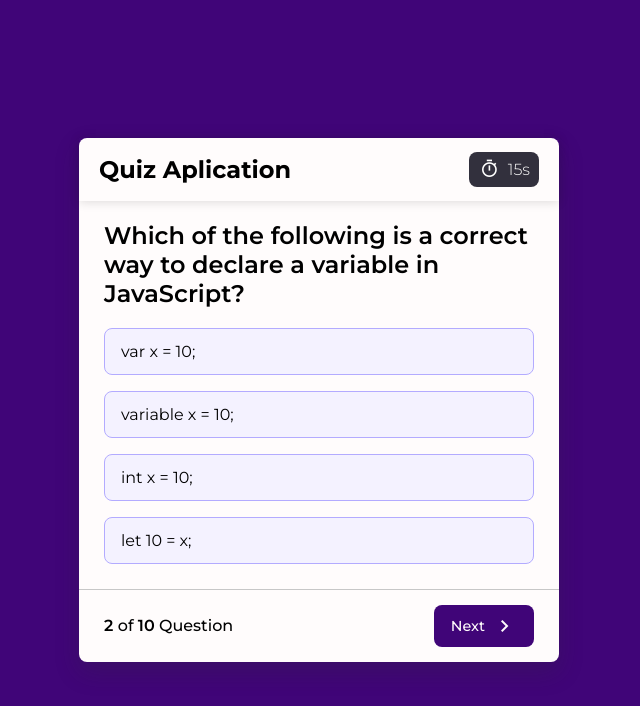
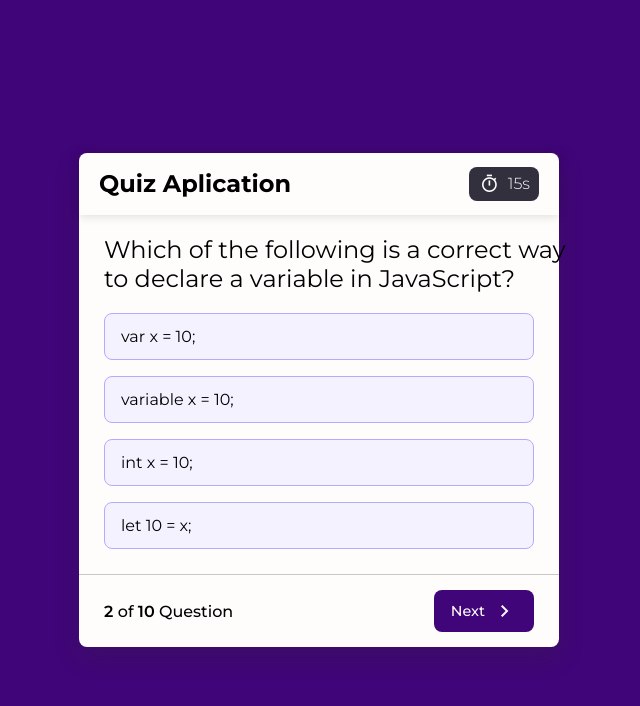
Before and after one commit to codewithandres/quiz-app-js, a website built with Vite: page index.html in a window 1280 px wide. Shown: the whole page, without its empty margins (321-961 px from the left). Built offline with nearby package versions, Linux system fonts and the light colour scheme; a web font is replaced by a local one.

Commit message:
cambio minimo

```diff
--- a/src/css/quiz.css
+++ b/src/css/quiz.css
@@ -11,7 +11,7 @@
 }
 .queztion-text {
     width: 480px;
-    font-weight: 600;
+    font-weight: 400;
 }
 .quiz-header .quiz-timer {
     display: flex;
--- a/src/types/quiz.model.ts
+++ b/src/types/quiz.model.ts
@@ -1,4 +1,4 @@
-interface Question {
+export interface Question {
     question: string;
     options: string[];
     correctAnswer: number;
```
